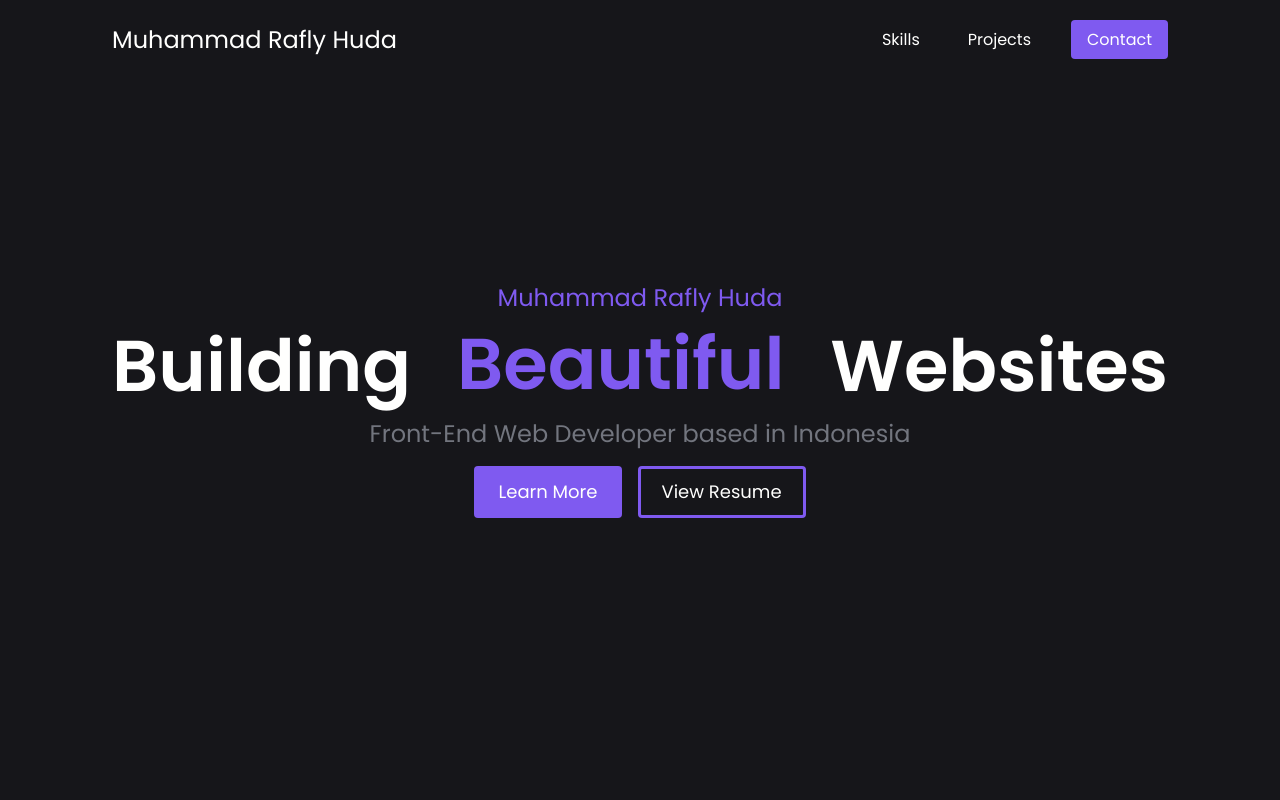
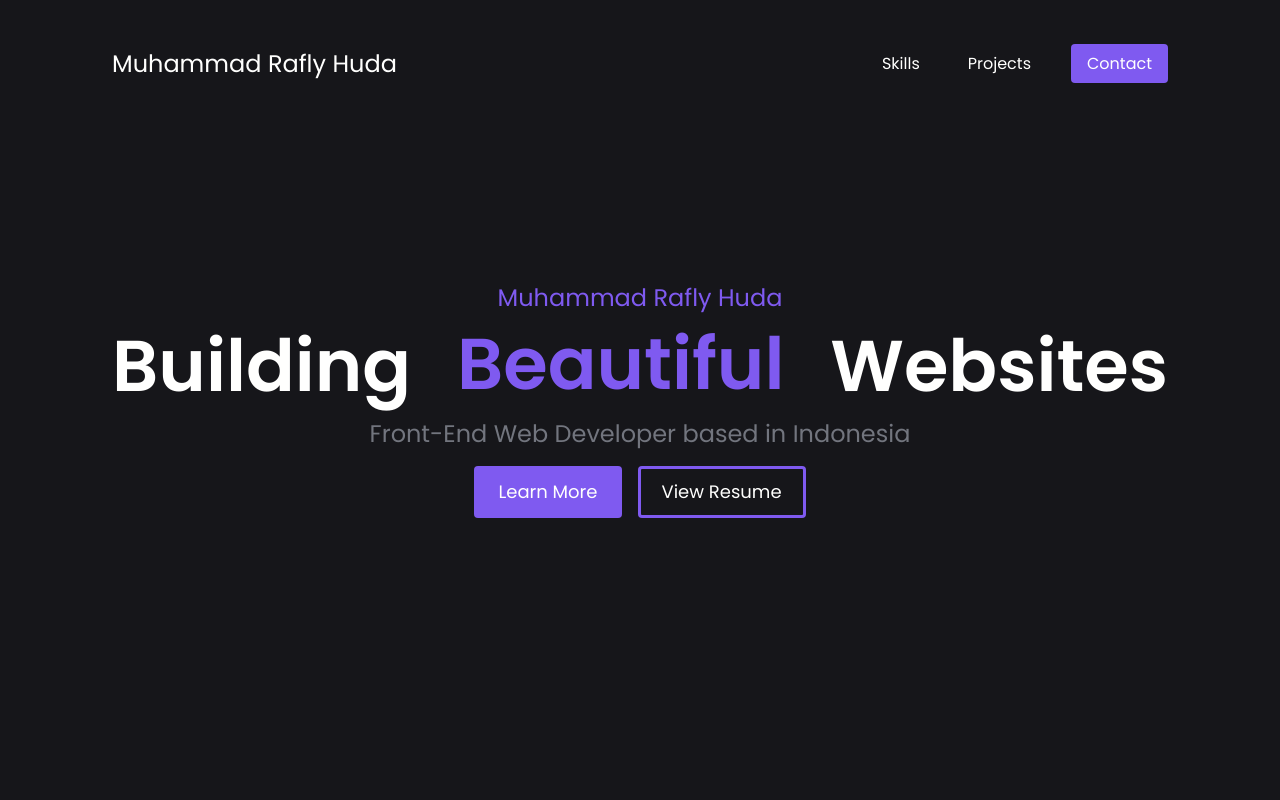
Before and after one commit to mraflyhudaa/raflyfolio, a Next.js app: page / in a window 1280 px wide. Shown: the top 800 px of the page. Built offline with nearby package versions, Linux system fonts and the light colour scheme.

Commit message:
fix: fix padding values not changed

```diff
--- a/components/Navbar.jsx
+++ b/components/Navbar.jsx
@@ -19,9 +19,9 @@ export default function Navbar() {
     <nav
       className={classNames(
         scrollPosition > 600
-          ? 'backdrop-blur-md bg-dark-primarybg/60 border-dark-secondary'
+          ? 'backdrop-blur-md bg-dark-primarybg/60 border-dark-secondary py-3'
           : 'backdrop-blur-none bg-dark-primarybg border-dark-primarybg py-12',
-        'z-10 fixed top-0 left-0 w-full py-3 px-5 sm:px-16 md:px-28 min-h-[80px] flex items-center justify-between transition-all duration-700 delay-100  border-b'
+        'z-10 fixed top-0 left-0 w-full px-5 sm:px-16 md:px-28 min-h-[80px] flex items-center justify-between transition-all duration-700 delay-100  border-b'
       )}
     >
       <h1 className='text-xl sm:text-2xl'>
```
